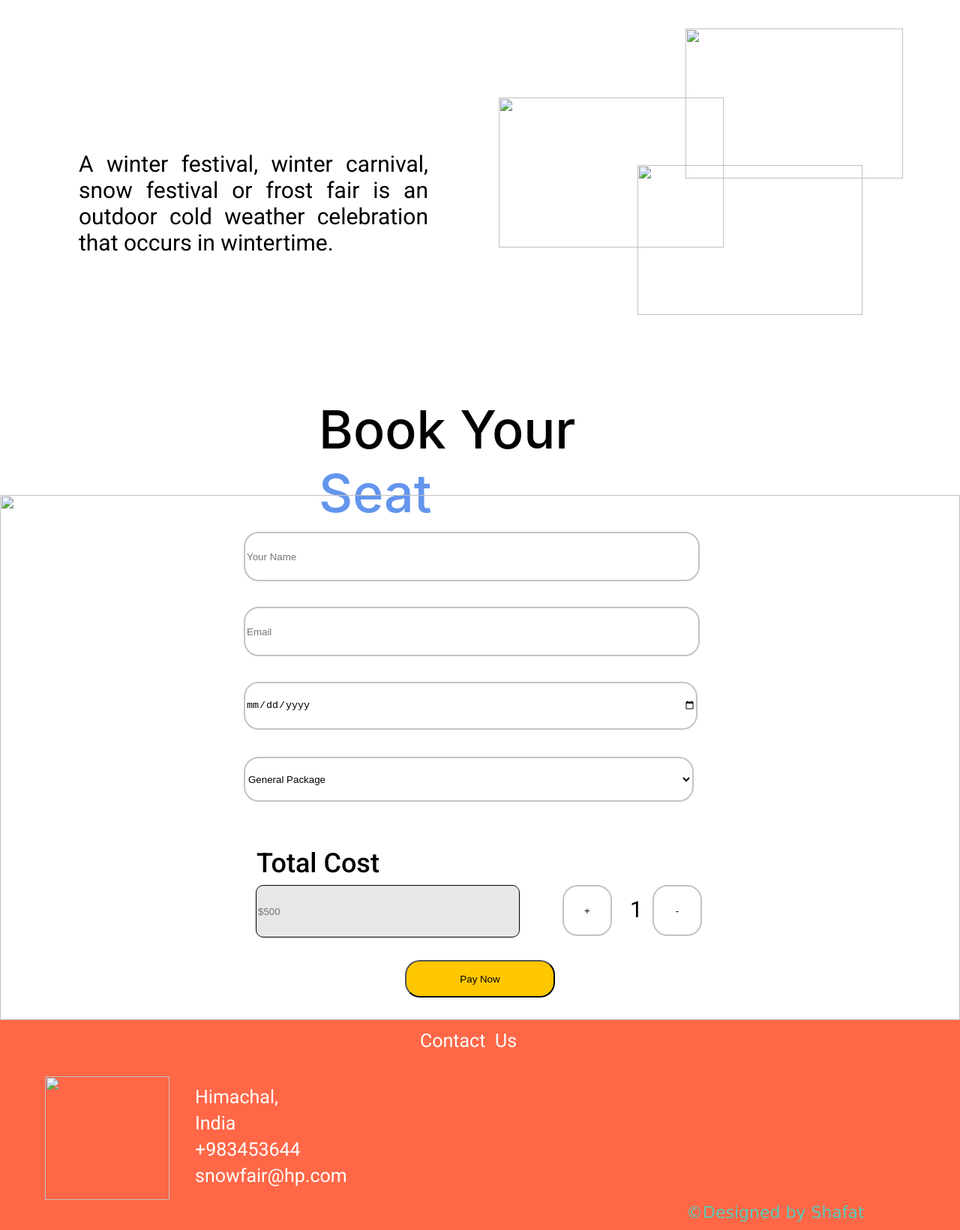
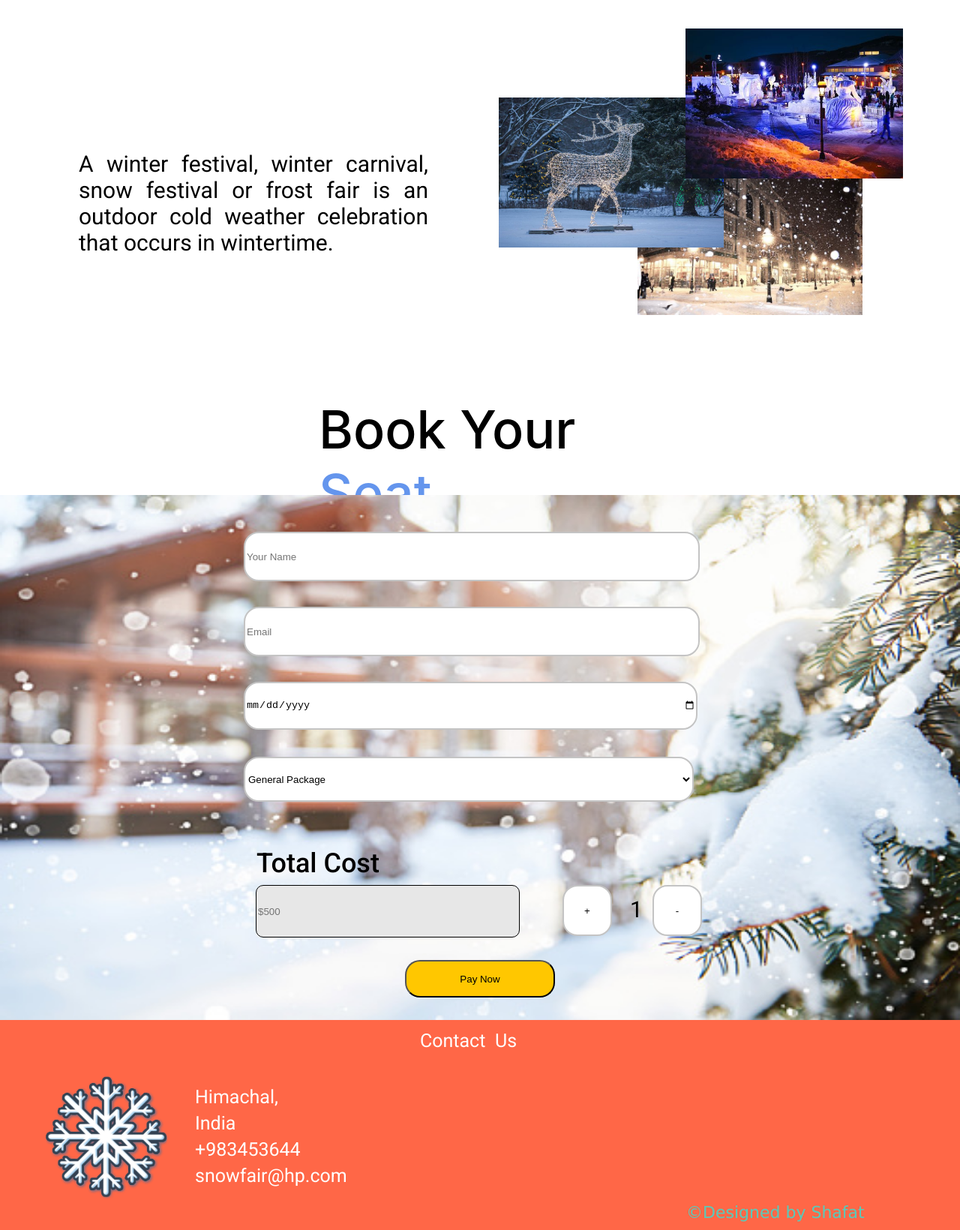
Before and after one commit to Md-Shafat-Hossain/first_website, a plain HTML site: page index.html in a window 1280 px wide. Shown: the part 670-2310 px from the top of the page at 75% size. Drawn offline with Linux system fonts and the light colour scheme; the site is published under a folder, as on GitHub Pages, so addresses that start at the root find nothing; a web font is replaced by a local one.

Commit message:
Update index.html

```diff
--- a/index.html
+++ b/index.html
@@ -25,7 +25,7 @@
          <!-- banner section -->
          <section class="banner" id="banner-id">
 
-           <img src="/img4.jpg" alt="banner-img">
+           <img src="img4.jpg" alt="banner-img">
             <div class="texts">
                 <div class="div-left">
                     <h1>Snow Fest</h1>
@@ -41,7 +41,7 @@
                     <span>Hour</span>
                     <span>Min</span>
                     <span>Sec</span>
-                    <button type="button">Book Now<img src="/outline_arrow_right_alt_white_24dp.png"></button>
+                    <button type="button">Book Now<img src="outline_arrow_right_alt_white_24dp.png"></button>
                 </div>
            </div>
         </section>
@@ -51,16 +51,16 @@
             <h1>About <span>Fest</span></h1></hr>
             <div class="about-left">A winter festival, winter carnival, snow festival or frost fair is an outdoor cold weather celebration that occurs in wintertime.</div>
             <div class="about-right">
-                <img class="img7" src="/img7.jpg" alt="">
-                <img class="img6" src="/img6.jpg" alt="">
-                <img class="img5" src="/img5.jpg" alt="">
+                <img class="img7" src="img7.jpg" alt="">
+                <img class="img6" src="img6.jpg" alt="">
+                <img class="img5" src="img5.jpg" alt="">
             </div>
         </section>
 
         <!-- booking section -->
         <section class="booking" id="booking_id">
             <h1>Book Your <span>Seat</span></h1>
-            <img src="/img9.jpg">
+            <img src="img9.jpg">
             <div class="book">
                 <input class="book1" type="text" placeholder="Your Name">
                 <input class="book2" type="Email" placeholder="Email">
@@ -86,7 +86,7 @@
         <!-- Footer section -->
         <footer class="footer">
             <span class="cont">Contact</span><span class="cont2">Us</span>
-            <Img class="final_img" src="/snow_icon.png" alt="">
+            <Img class="final_img" src="snow_icon.png" alt="">
             <span class="final_txt">Himachal, India +983453644 snowfair@hp.com</span>
             <span class="identity">&copy;Designed by Shafat</span>
         </footer>
```
